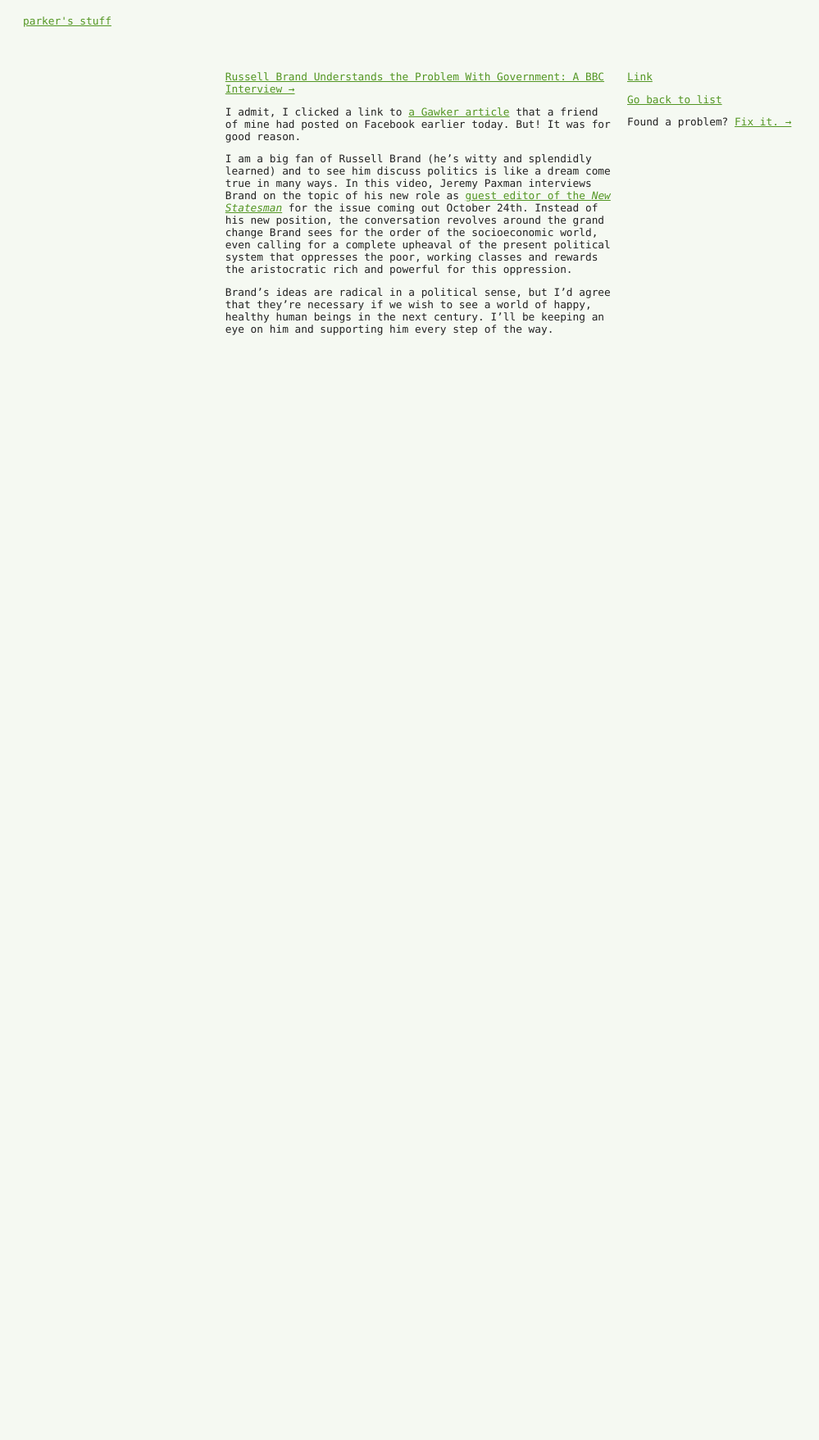
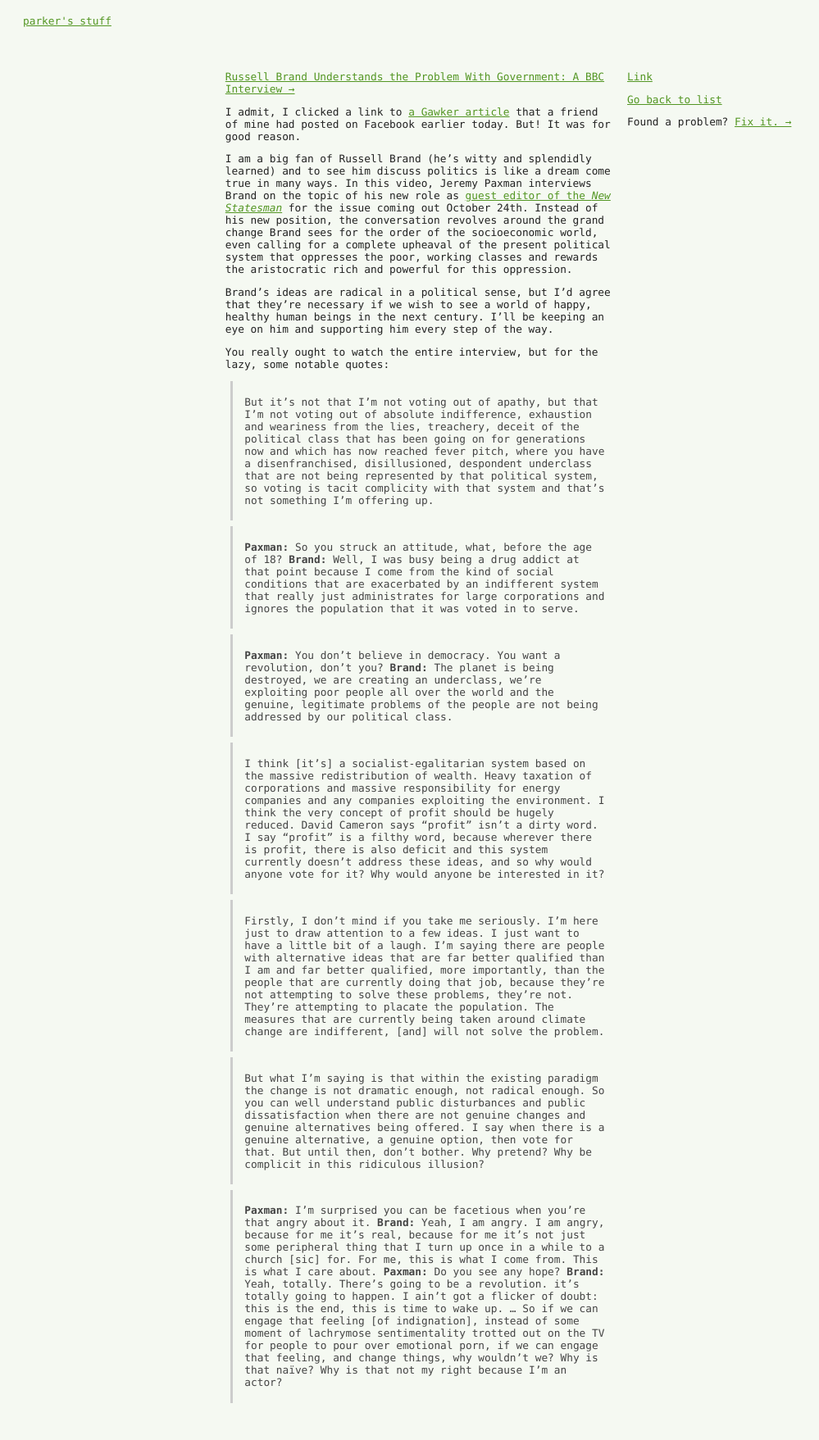
Before and after one commit to parkr/stuff, a Jekyll site: the page built from _posts/2013-10-27-russell-brand-understands-the-problem-with-government-a-bbc-interview.markdown, in a window 1280 px wide. Shown: the whole page at 82% size, without its empty margins (0-999 px from the left). Built offline with Jekyll 4.4.1, drawn with Linux system fonts in a browser that asks for light colours; Markdown is read by kramdown in place of the engine named in the settings; comment, search, counter and statistics services are not loaded; before the commit the page ends 900 px from its top, so only the background shows below that.

Commit message:
Add quotes from Brand interview.

```diff
--- a/_posts/2013-10-27-russell-brand-understands-the-problem-with-government-a-bbc-interview.markdown
+++ b/_posts/2013-10-27-russell-brand-understands-the-problem-with-government-a-bbc-interview.markdown
@@ -23,3 +23,64 @@ century. I'll be keeping an eye on him and supporting him every step of the way.
 
 [a Gawker article]: http://gawker.com/russell-brand-may-have-started-a-revolution-last-night-1451318185
 [guest editor of the _New Statesman_]: http://www.newstatesman.com/politics/2013/10/russell-brand-on-revolution
+
+You really ought to watch the entire interview, but for the lazy, some notable
+quotes:
+
+> But it's not that I'm not voting out of apathy, but that I'm not voting out of
+> absolute indifference, exhaustion and weariness from the lies, treachery,
+> deceit of the political class that has been going on for generations now and
+> which has now reached fever pitch, where you have a disenfranchised,
+> disillusioned, despondent underclass that are not being represented by that
+> political system, so voting is tacit complicity with that system and that's
+> not something I'm offering up.
+
+> **Paxman:** So you struck an attitude, what, before the age of 18?
+> **Brand:** Well, I was busy being a drug addict at that point because I come
+> from the kind of social conditions that are exacerbated by an indifferent
+> system that really just administrates for large corporations and ignores the
+> population that it was voted in to serve.
+
+> **Paxman:** You don't believe in democracy. You want a revolution, don't you?
+> **Brand:** The planet is being destroyed, we are creating an underclass, we're
+> exploiting poor people all over the world and the genuine, legitimate problems
+> of the people are not being addressed by our political class.
+
+> I think [it's] a socialist-egalitarian system based on the massive
+> redistribution of wealth. Heavy taxation of corporations and massive
+> responsibility for energy companies and any companies exploiting the
+> environment. I think the very concept of profit should be hugely reduced.
+> David Cameron says "profit" isn't a dirty word. I say "profit" is a filthy
+> word, because wherever there is profit, there is also deficit and this system
+> currently doesn't address these ideas, and so why would anyone vote for it?
+> Why would anyone be interested in it?
+
+> Firstly, I don't mind if you take me seriously. I'm here just to draw
+> attention to a few ideas. I just want to have a little bit of a laugh. I'm
+> saying there are people with alternative ideas that are far better qualified
+> than I am and far better qualified, more importantly, than the people that are
+> currently doing that job, because they're not attempting to solve these
+> problems, they're not. They're attempting to placate the population. The
+> measures that are currently being taken around climate change are indifferent,
+> [and] will not solve the problem.
+
+> But what I'm saying is that within the existing paradigm the change is not
+> dramatic enough, not radical enough. So you can well understand public
+> disturbances and public dissatisfaction when there are not genuine changes and
+> genuine alternatives being offered. I say when there is a genuine alternative,
+> a genuine option, then vote for that. But until then, don't bother. Why
+> pretend? Why be complicit in this ridiculous illusion?
+
+> **Paxman:** I'm surprised you can be facetious when you're that angry about it.
+> **Brand:** Yeah, I am angry. I am angry, because for me it's real, because for
+> me it's not just some peripheral thing that I turn up once in a while to a
+> church [sic] for. For me, this is what I come from. This is what I care about.
+> **Paxman:** Do you see any hope?
+> **Brand:** Yeah, totally. There's going to be a revolution. it's totally going
+> to happen. I ain't got a flicker of doubt: this is the end, this is time to
+> wake up.
+> ...
+> So if we can engage that feeling [of indignation], instead of some moment of
+> lachrymose sentimentality trotted out on the TV for people to pour over
+> emotional porn, if we can engage that feeling, and change things, why wouldn't
+> we? Why is that naïve? Why is that not my right because I'm an actor?
```
